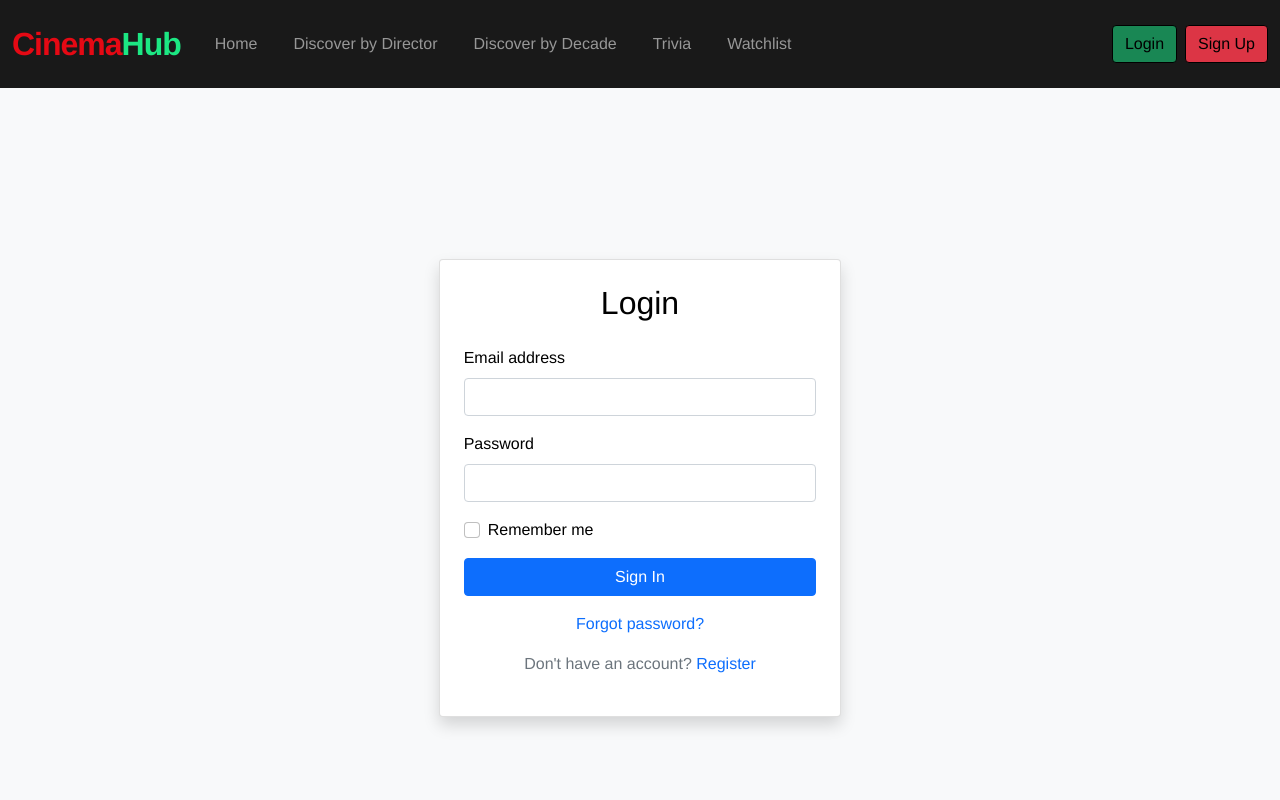
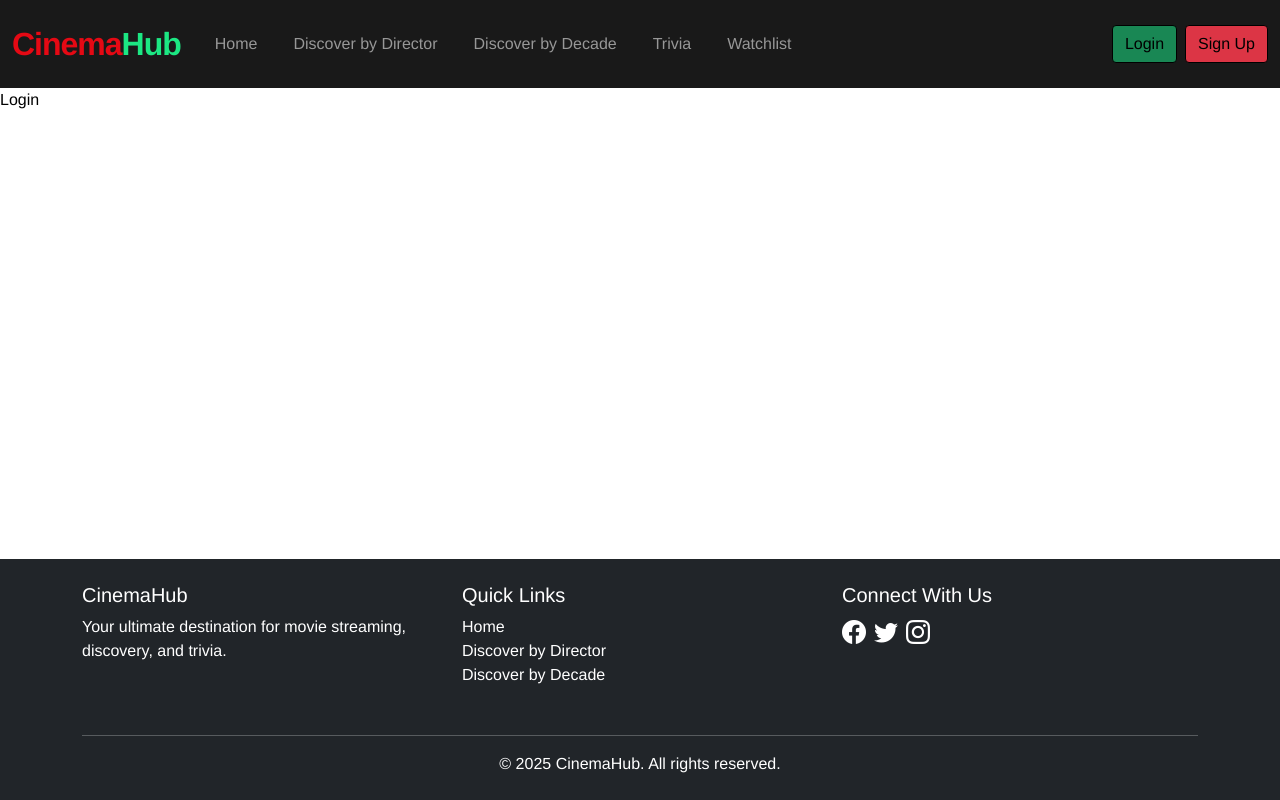
Before and after one commit to Moringa-SDF-PT10/group-05-project, a React (Vite) app: page /Login in a window 1280 px wide. Shown: the top 800 px of the page. Built offline with nearby package versions, Linux system fonts and the light colour scheme.

Commit message:
home component

```diff
--- a/src/pages/Login.jsx
+++ b/src/pages/Login.jsx
@@ -1,116 +1,7 @@
-// pages/Login.js
-import React, { useState } from "react";
-import { Link, useNavigate, Navigate } from "react-router-dom";
-import {
-  Container,
-  Row,
-  Col,
-  Card,
-  Form,
-  Button,
-  Alert,
-} from "react-bootstrap";
+import React from "react";
 
-const Login = () => {
-  const navigate = useNavigate();
-  const [email, setEmail] = useState("");
-  const [password, setPassword] = useState("");
-  const [rememberMe, setRememberMe] = useState(false);
-  const [error, setError] = useState("");
-  const handleSubmit = (e) => {
-    e.preventDefault();
-
-    // Basic validation
-    if (!email.includes("@")) {
-      setError("Please enter a valid email address");
-      return;
-    }
-
-    if (password.length < 6) {
-      setError("Password must be at least 6 characters");
-      return;
-    }
-
-    setError("");
-    console.log("Login submitted:", { email, password, rememberMe });
-    const timestamp = new Date().toISOString();
-    const userData = { email, password, rememberMe, timestamp };
-    localStorage.setItem("userData", JSON.stringify(userData));
-    navigate("/Home");
-  };
-
-  return (
-    <Container
-      fluid
-      className="bg-light login-page"
-      style={{ minHeight: "100vh" }}
-    >
-      <Row
-        className="justify-content-center align-items-center"
-        style={{ minHeight: "100vh" }}
-      >
-        <Col md={5} lg={4}>
-          <Card className="shadow">
-            <Card.Body className="p-4">
-              <h2 className="card-title text-center mb-4">Login</h2>
-
-              {error && <Alert variant="danger">{error}</Alert>}
-
-              <Form onSubmit={handleSubmit}>
-                <Form.Group className="mb-3">
-                  <Form.Label>Email address</Form.Label>
-                  <Form.Control
-                    type="email"
-                    value={email}
-                    onChange={(e) => setEmail(e.target.value)}
-                    required
-                  />
-                </Form.Group>
-
-                <Form.Group className="mb-3">
-                  <Form.Label>Password</Form.Label>
-                  <Form.Control
-                    type="password"
-                    value={password}
-                    onChange={(e) => setPassword(e.target.value)}
-                    required
-                  />
-                </Form.Group>
-
-                <Form.Group className="mb-3">
-                  <Form.Check
-                    type="checkbox"
-                    label="Remember me"
-                    checked={rememberMe}
-                    onChange={(e) => setRememberMe(e.target.checked)}
-                  />
-                </Form.Group>
-
-                <Button variant="primary" type="submit" className="w-100 mb-3">
-                  Sign In
-                </Button>
-
-                <div className="text-center mb-3">
-                  <Link to="/forgot-password" className="text-decoration-none">
-                    Forgot password?
-                  </Link>
-                </div>
-
-                <div className="text-center">
-                  <p className="text-muted">
-                    Don't have an account?{" "}
-                    <Link to="/signup" className="text-decoration-none">
-                      Register
-                    </Link>
-                  </p>
-                </div>
-              </Form>
-            </Card.Body>
-          </Card>
-        </Col>
-      </Row>
-    </Container>
-  );
-};
+function Login() {
+  return <div>Login</div>;
+}
 
 export default Login;
--- a/src/pages/Signup.jsx
+++ b/src/pages/Signup.jsx
@@ -1,131 +1,7 @@
-// pages/Signup.js
-import React, { useState } from "react";
-import { Link } from "react-router-dom";
-import {
-  Container,
-  Row,
-  Col,
-  Card,
-  Form,
-  Button,
-  Alert,
-} from "react-bootstrap";
+import React from "react";
 
-const Signup = () => {
-  const [name, setName] = useState("");
-  const [email, setEmail] = useState("");
-  const [password, setPassword] = useState("");
-  const [confirmPassword, setConfirmPassword] = useState("");
-  const [error, setError] = useState("");
-
-  const handleSubmit = (e) => {
-    e.preventDefault();
-
-    // Basic validation
-    if (!name) {
-      setError("Please enter your name");
-      return;
-    }
-
-    if (!email.includes("@")) {
-      setError("Please enter a valid email address");
-      return;
-    }
-
-    if (password.length < 6) {
-      setError("Password must be at least 6 characters");
-      return;
-    }
-
-    if (password !== confirmPassword) {
-      setError("Passwords do not match");
-      return;
-    }
-
-    setError("");
-    console.log("Signup submitted:", { name, email, password });
-    const timestamp = new Date().toISOString();
-    const userData = { email, password, name, timestamp };
-    localStorage.setItem("userData", JSON.stringify(userData));
-  };
-
-  return (
-    <Container
-      fluid
-      className="bg-light signup-page"
-      style={{ minHeight: "100vh" }}
-    >
-      <Row
-        className="justify-content-center align-items-center"
-        style={{ minHeight: "100vh" }}
-      >
-        <Col md={6} lg={5}>
-          <Card className="shadow">
-            <Card.Body className="p-4">
-              <h2 className="card-title text-center mb-4">Create Account</h2>
-
-              {error && <Alert variant="danger">{error}</Alert>}
-
-              <Form onSubmit={handleSubmit}>
-                <Form.Group className="mb-3">
-                  <Form.Label>Full Name</Form.Label>
-                  <Form.Control
-                    type="text"
-                    value={name}
-                    onChange={(e) => setName(e.target.value)}
-                    required
-                  />
-                </Form.Group>
-
-                <Form.Group className="mb-3">
-                  <Form.Label>Email address</Form.Label>
-                  <Form.Control
-                    type="email"
-                    value={email}
-                    onChange={(e) => setEmail(e.target.value)}
-                    required
-                  />
-                </Form.Group>
-
-                <Form.Group className="mb-3">
-                  <Form.Label>Password</Form.Label>
-                  <Form.Control
-                    type="password"
-                    value={password}
-                    onChange={(e) => setPassword(e.target.value)}
-                    required
-                  />
-                </Form.Group>
-
-                <Form.Group className="mb-3">
-                  <Form.Label>Confirm Password</Form.Label>
-                  <Form.Control
-                    type="password"
-                    value={confirmPassword}
-                    onChange={(e) => setConfirmPassword(e.target.value)}
-                    required
-                  />
-                </Form.Group>
-
-                <Button variant="danger" type="submit" className="w-100 mb-3">
-                  Sign Up
-                </Button>
-
-                <div className="text-center">
-                  <p className="text-muted">
-                    Already have an account?{" "}
-                    <Link to="/login" className="text-decoration-none">
-                      Login
-                    </Link>
-                  </p>
-                </div>
-              </Form>
-            </Card.Body>
-          </Card>
-        </Col>
-      </Row>
-    </Container>
-  );
-};
+function Signup() {
+  return <div>Signup</div>;
+}
 
 export default Signup;
```
